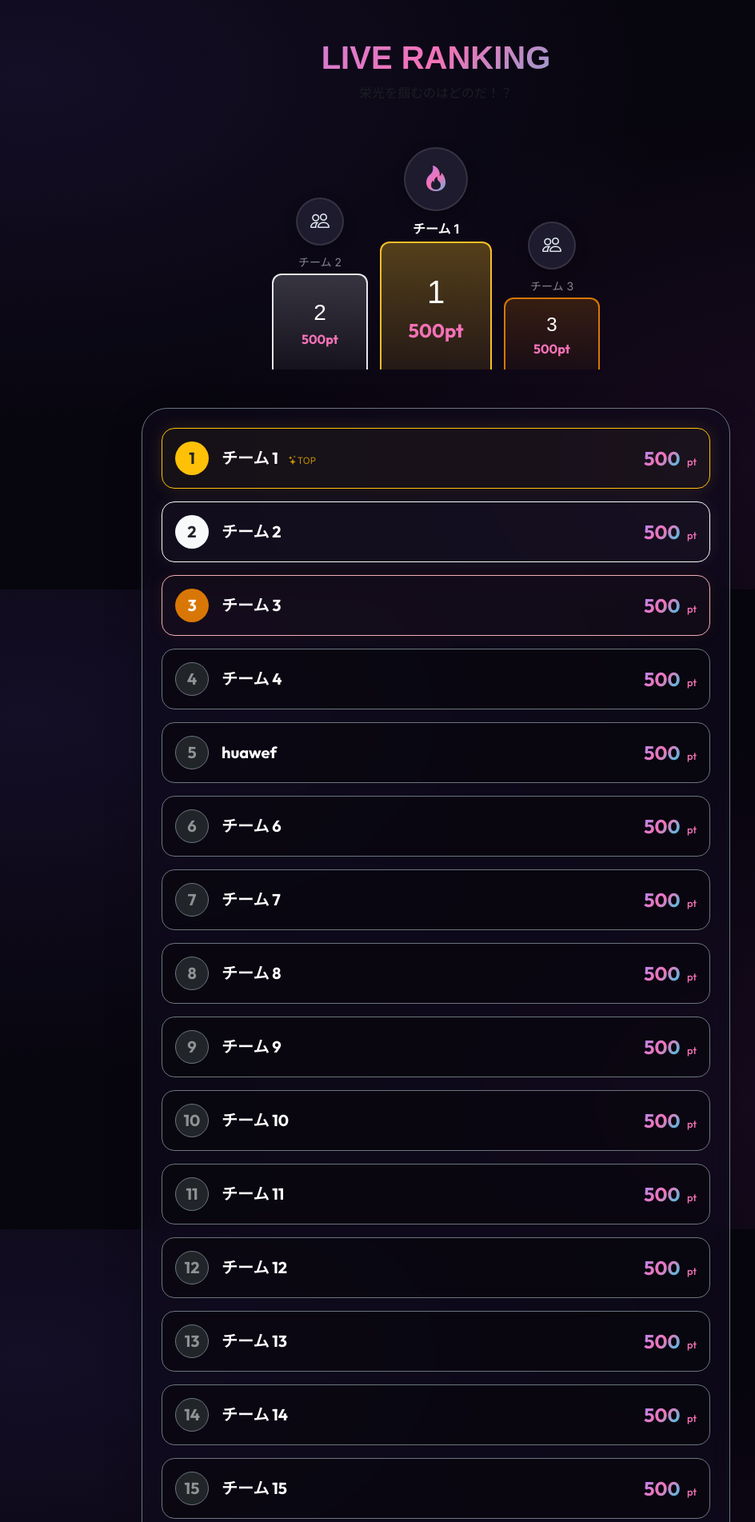
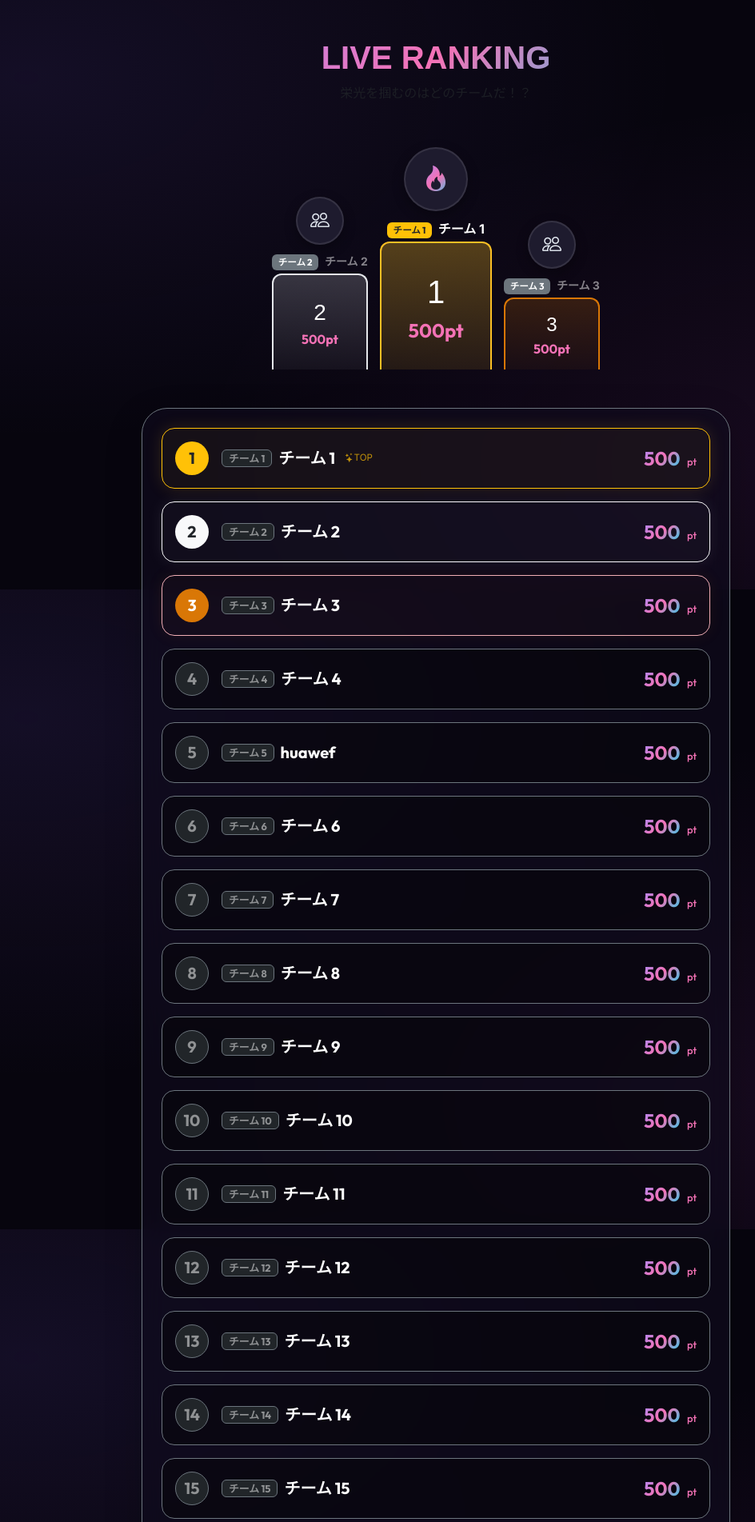
Before and after one commit to kentonakaya/quiz, a Flask app: page /ranking in a window 1280 px wide. Shown: the part 63-1966 px from the top of the page at 80% size, without its empty margins (95-1039 px from the left). Run offline with Flask 3, Linux system fonts and the light colour scheme; some libraries are stand-ins or nearby versions; some web fonts are replaced.

Commit message:
Add files via upload

```diff
--- a/controller/controllers.py
+++ b/controller/controllers.py
@@ -34,11 +34,9 @@ def admin_required(f):
 # 全テンプレートに状態フラグを自動注入
 @quiz_bp.context_processor
 def inject_game_status():
-    # Q1が一度でも active または revealed になったかを判定（＝企画開始されたか）
     q1 = QuizQuestion.query.filter_by(question_num=1).first()
     is_q1_activated = q1.status in ["active", "revealed"] if q1 else False
 
-    # Q5が正解発表されたか
     q5 = QuizQuestion.query.filter_by(question_num=5).first()
     is_q5_revealed = q5.status == "revealed" if q5 else False
 
@@ -81,10 +79,10 @@ def login():
             team_name_suffix = request.form.get("team_name_suffix", "").strip()
             team = repositories.get_team_by_id(team_id)
             if team:
+                # ユーザーがテキストボックスに入力した文字列がある場合
                 if team_name_suffix:
-                    match = re.search(r"(チーム\s*\d+)", team.team_name)
-                    prefix = match.group(1) if match else f"チーム {team.team_id}"
-                    team.team_name = f"{prefix} {team_name_suffix}"
+                    # 「チーム X」を付けず、入力された文字列そのものをそのままチーム名にする
+                    team.team_name = team_name_suffix
                     db.session.commit()
 
                 session.clear()
--- a/templates/ranking.html
+++ b/templates/ranking.html
@@ -61,39 +61,43 @@
 {% block content %}
 <div class="row justify-content-center">
     <div class="col-md-10 col-lg-8 text-center">
-        <!-- Title Header -->
         <div class="mb-4">
             <h2 class="h1 fw-bold text-white font-outfit text-gradient font-dela">LIVE RANKING</h2>
-            <p class="text-muted">栄光を掴むのはどのだ！？</p>
+            <p class="text-muted">栄光を掴むのはどのチームだ！？</p>
         </div>
 
         {% if is_ranking_visible %}
-            <!-- Podium for Top 3 -->
             {% if teams|length >= 3 %}
             <div class="podium-container d-none d-sm-flex">
-                <!-- 2nd Place -->
                 <div class="podium-item">
                     <div class="team-avatar"><i class="bi bi-people"></i></div>
-                    <div class="text-white-50 small mb-1">{{ teams[1].team_name }}</div>
+                    <div class="text-white-50 small mb-1">
+                        <span class="badge bg-secondary py-0.5 px-1.5 text-2xs me-1 font-outfit">チーム {{ teams[1].team_id }}</span>
+                        <strong>{{ teams[1].team_name }}</strong>
+                    </div>
                     <div class="podium-base podium-rank-2">
                         <span class="font-dela fs-3 text-white">2</span>
                         <span class="font-outfit fw-bold text-accent">{{ teams[1].points }}pt</span>
                     </div>
                 </div>
-                <!-- 1st Place -->
                 <div class="podium-item" style="width: 140px;">
                     <i class="bi bi-crown-fill crown animate-pulse"></i>
                     <div class="team-avatar" style="width: 80px; height: 80px; font-size: 2rem;"><i class="bi bi-fire text-gradient"></i></div>
-                    <div class="text-white fw-bold mb-1">{{ teams[0].team_name }}</div>
+                    <div class="text-white fw-bold mb-1">
+                        <span class="badge bg-warning text-dark py-0.5 px-1.5 text-2xs me-1 font-outfit">チーム {{ teams[0].team_id }}</span>
+                        <strong>{{ teams[0].team_name }}</strong>
+                    </div>
                     <div class="podium-base podium-rank-1">
                         <span class="font-dela fs-1 text-white">1</span>
                         <span class="font-outfit fw-bold text-accent fs-4">{{ teams[0].points }}pt</span>
                     </div>
                 </div>
-                <!-- 3rd Place -->
                 <div class="podium-item">
                     <div class="team-avatar"><i class="bi bi-people"></i></div>
-                    <div class="text-white-50 small mb-1">{{ teams[2].team_name }}</div>
+                    <div class="text-white-50 small mb-1">
+                        <span class="badge bg-secondary py-0.5 px-1.5 text-2xs me-1 font-outfit">チーム {{ teams[2].team_id }}</span>
+                        <strong>{{ teams[2].team_name }}</strong>
+                    </div>
                     <div class="podium-base podium-rank-3">
                         <span class="font-dela fs-4 text-white">3</span>
                         <span class="font-outfit fw-bold text-accent">{{ teams[2].points }}pt</span>
@@ -102,7 +106,6 @@
             </div>
             {% endif %}
 
-            <!-- Full List -->
             <div class="glass-card shadow-lg p-4 rounded-5 border border-secondary text-start mt-4">
                 <div class="d-flex flex-column gap-3">
                     {% for team in teams %}
@@ -123,10 +126,14 @@
                                     {{ rank }}
                                 </div>
 
-                                <div>
+                                <div class="d-flex align-items-center gap-2 flex-wrap">
+                                    <span class="badge bg-dark border border-secondary text-white-50 font-outfit px-2 py-1 text-xs">
+                                        チーム {{ team.team_id }}
+                                    </span>
                                     <span class="team-name text-white fw-bold fs-5 font-outfit">{{ team.team_name }}</span>
+
                                     {% if rank == 1 %}
-                                        <span class="ms-2 text-warning text-2xs animate-pulse"><i class="bi bi-stars me-0.5"></i>TOP</span>
+                                        <span class="ms-1 text-warning text-2xs animate-pulse"><i class="bi bi-stars me-0.5"></i>TOP</span>
                                     {% endif %}
                                 </div>
                             </div>
@@ -140,7 +147,6 @@
                 </div>
             </div>
         {% else %}
-            <!-- Blackout State -->
             <div class="glass-card shadow-lg p-5 rounded-5 border border-secondary text-center mt-5">
                 <div class="mb-4">
                     <i class="bi bi-eye-slash text-gradient display-1 mb-2 d-inline-block"></i>
--- a/usecase/usecases.py
+++ b/usecase/usecases.py
@@ -169,7 +169,7 @@ def place_bet(
 
     return (
         True,
-        f"{bet_points}pt を賭けて予想「{prediction}」({multiplier}倍) でベット完了しました！",
+        f"{bet_points}pt を賭けて予想「{prediction}」でベット完了しました！",
     )
 
 
```
Also changed, not shown: templates/bingo.html (+11 -10 lines), templates/login.html (+19 -10 lines), instance/quiz_event.db.
